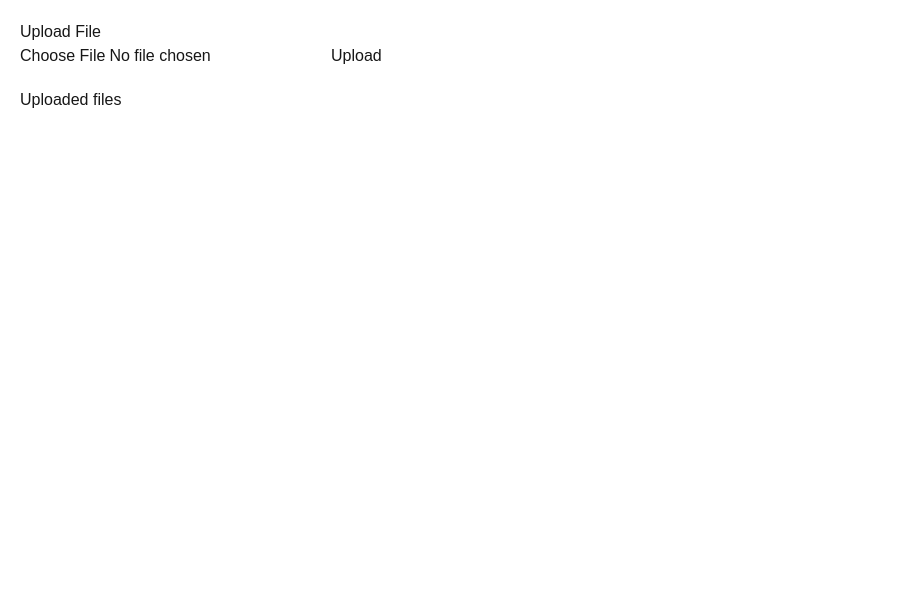
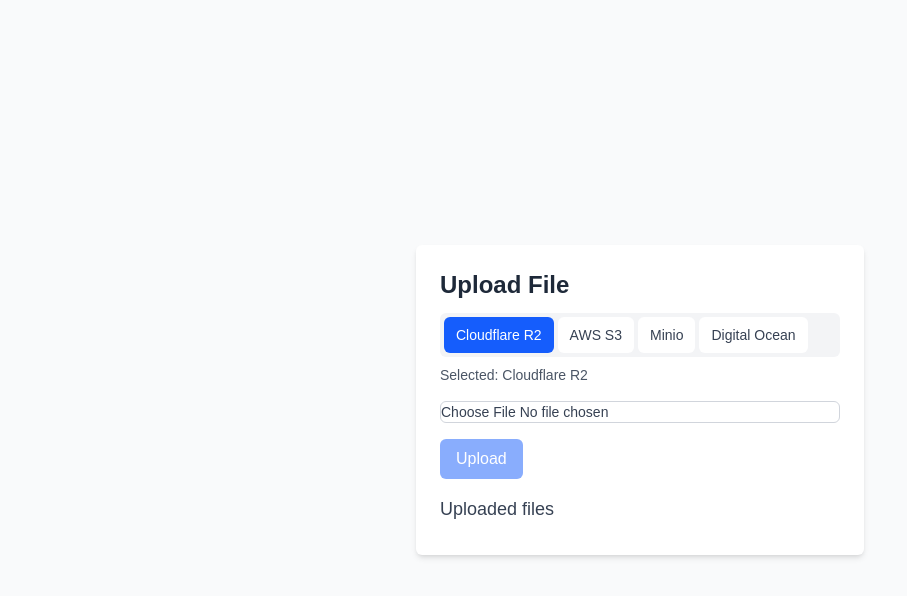
Before and after one commit to hudy9x/bucketmate, a Next.js app in the folder src/nextjs/: page / in a window 1280 px wide. Shown: the top 596 px of the page, without its empty margins (0-907 px from the left). Built offline with nearby package versions, Linux system fonts and the light colour scheme.

Commit message:
add demo ui

```diff
--- a/src/nextjs/package.json
+++ b/src/nextjs/package.json
@@ -1,5 +1,5 @@
 {
-  "name": "demo",
+  "name": "demo-nextjs",
   "version": "0.1.0",
   "private": true,
   "scripts": {
--- a/src/nextjs/src/app/api/s3/route.ts
+++ /dev/null
@@ -1,47 +0,0 @@
-import { createS3Client } from '@bucketmate/client';
-import { NextResponse } from 'next/server';
-
-export async function GET() {
-  try {
-    // Call the createS3Client function
-    createS3Client();
-
-    // Return a success response
-    return NextResponse.json({
-      success: true,
-      message: 'S3 Client created successfully',
-      timestamp: new Date().toISOString()
-    });
-  } catch (error) {
-    // Return an error response if something goes wrong
-    return NextResponse.json(
-      {
-        success: false,
-        message: 'Failed to create S3 client',
-        error: error instanceof Error ? error.message : 'Unknown error',
-        timestamp: new Date().toISOString()
-      },
-      { status: 500 }
-    );
-  }
-}
-
-export async function POST(req: Request) {
-  try {
-    const { key } = await req.json();
-    if (typeof key !== 'string' || key.length === 0) {
-      return NextResponse.json({ error: 'key is required' }, { status: 400 });
-    }
-    const client = createS3Client();
-    const url = await client.generatePresignedUrl({ key });
-    return NextResponse.json({ url });
-  } catch (e) {
-    return NextResponse.json(
-      {
-        error: 'internal_error',
-        detail: e instanceof Error ? e.message : 'Unknown error'
-      },
-      { status: 500 }
-    );
-  }
-}
--- a/src/nextjs/src/app/page.tsx
+++ b/src/nextjs/src/app/page.tsx
@@ -2,8 +2,18 @@
 import React, { useState, useRef } from 'react';
 
 export default function Home() {
+  const providers = ["Cloudflare R2", "AWS S3", "Minio", "Digital Ocean"];
+  const [provider, setProvider] = useState<string>(providers[0]);
+
   const [file, setFile] = useState<File | null>(null);
-  const [uploaded, setUploaded] = useState<string[]>([]);
+  type UploadedItem = {
+    name: string;
+    fileUrl?: string;
+    presignedUrl?: string;
+    contentType?: string;
+    size?: number;
+  };
+  const [uploaded, setUploaded] = useState<UploadedItem[]>([]);
   const inputRef = useRef<HTMLInputElement | null>(null);
 
   function onFileChange(e: React.ChangeEvent<HTMLInputElement>) {
@@ -12,30 +22,44 @@
     }
   }
 
+  // map endpoints (currently same, but ready to customize per provider)
+  const endpointMap: Record<string, string> = {
+    "Cloudflare R2": 'http://localhost:4001/api/bucketmate/create-presigned-url',
+    "AWS S3": 'http://localhost:4001/api/bucketmate-s3/create-presigned-url',
+    "Minio": 'http://localhost:4001/api/bucketmate-minio/create-presigned-url',
+    "Digital Ocean": 'http://localhost:4001/api/bucketmate-do/create-presigned-url',
+  };
+
   async function upload() {
     if (!file) return;
     try {
-      const res = await fetch('/api/s3', {
+      const endpoint = endpointMap[provider] ?? 'http://localhost:4001/api/bucketmate/create-presigned-url';
+      const res = await fetch(endpoint, {
         method: 'POST',
         headers: { 'Content-Type': 'application/json' },
-        body: JSON.stringify({ key: file.name })
+        body: JSON.stringify({ key: file.name, provider })
       });
       if (!res.ok) {
         alert('Failed to obtain presigned URL');
         return;
       }
       const data = await res.json();
-      const url = data?.url as string | undefined;
-      if (!url) {
+      const presignedUrl = (data?.presignedUrl ?? data?.url) as string | undefined;
+      const fileUrl = (data?.fileUrl ?? data?.fileUrl) as string | undefined;
+      const name = (data?.name ?? file.name) as string;
+      const contentType = (data?.contentType ?? 'application/octet-stream') as string;
+      const size = (data?.size ?? 0) as number;
+      if (!presignedUrl) {
         alert('Invalid presigned URL');
         return;
       }
-      const put = await fetch(url, { method: 'PUT', body: file });
+      const put = await fetch(presignedUrl, { method: 'PUT', body: file });
       if (!put.ok) {
+        console.log(put)
         alert('Upload failed');
         return;
       }
-      setUploaded((u) => [file!.name, ...u]);
+      setUploaded((u) => [{ name, fileUrl, presignedUrl, contentType, size }, ...u]);
       setFile(null);
       if (inputRef.current) inputRef.current.value = '';
     } catch (err) {
@@ -44,19 +68,90 @@
     }
   }
 
+  async function deleteItem(name: string) {
+    // call API to delete by key; not strictly required to display now
+    try {
+      const res = await fetch('http://localhost:4001/api/bucketmate/delete-object', {
+        method: 'POST',
+        headers: { 'Content-Type': 'application/json' },
+        body: JSON.stringify({ key: name })
+      });
+      if (res.ok) {
+        setUploaded((u) => u.filter((it) => it.name !== name));
+      } else {
+        console.warn('Delete request failed');
+      }
+    } catch (e) {
+      console.error(e);
+    }
+  }
+
   return (
-    <div style={{ padding: 20 }}>
-      <h1>Upload File</h1>
-      <input ref={inputRef} type="file" onChange={onFileChange} />
-      <button onClick={upload} disabled={!file} style={{ marginLeft: 8 }}>
-        Upload
-      </button>
-      <h2 style={{ marginTop: 20 }}>Uploaded files</h2>
-      <ul>
-        {uploaded.map((name) => (
-          <li key={name}>{name}</li>
-        ))}
-      </ul>
+    <div className='min-h-screen bg-gray-50 flex items-center justify-center'>
+      <div className='w-full max-w-md p-6 bg-white rounded-md shadow-md'>
+        <h1 className='text-2xl font-semibold text-gray-800 mb-3'>Upload File</h1>
+
+        <div className='mb-4' aria-label='Storage provider' role='group'>
+          <div className='flex gap-1 bg-gray-100 rounded-md p-1 mb-2' aria-label='Provider options'>
+            {providers.map((p) => (
+              <button
+                key={p}
+                onClick={() => setProvider(p)}
+                className={`px-3 py-2 rounded-md text-sm font-medium
+                  ${provider === p ? 'bg-blue-600 text-white' : 'bg-white text-gray-700 hover:bg-gray-100'}`}
+                aria-pressed={provider === p}
+              >
+                {p}
+              </button>
+            ))}
+          </div>
+          <div className='text-sm text-gray-600'>Selected: {provider}</div>
+        </div>
+
+        <div className='mb-4'>
+          <input
+            ref={inputRef}
+            type='file'
+            onChange={onFileChange}
+            className='block w-full text-sm text-gray-700 border border-gray-300 rounded-md cursor-pointer focus:outline-none focus:ring-2 focus:ring-blue-500 focus:border-blue-500'
+          />
+        </div>
+
+        <div className='flex items-center gap-2 mb-4'>
+          <button
+            onClick={upload}
+            disabled={!file}
+            className='px-4 py-2 bg-blue-600 text-white rounded-md hover:bg-blue-700 disabled:opacity-50 disabled:cursor-not-allowed'
+          >
+            Upload
+          </button>
+          {file && (
+            <span className='text-sm text-gray-600 truncate' style={{ maxWidth: '60%' }}>
+              {file.name}
+            </span>
+          )}
+        </div>
+
+        <h2 className='text-lg font-medium text-gray-700 mb-2'>Uploaded files</h2>
+        <ul className='space-y-2'>
+          {uploaded.map((it) => (
+            <li key={it.name} className='bg-white border border-gray-200 rounded-md px-3 py-2 text-sm text-gray-800 flex items-center'>
+              {it.fileUrl && it.contentType?.startsWith('image/') ? (
+                <img src={it.fileUrl} alt={it.name} style={{ width: 48, height: 48, objectFit: 'cover', borderRadius: 6, marginRight: 8 }} />
+              ) : (
+                <span className='w-8 h-6 inline-block bg-gray-200 rounded mr-2' />
+              )}
+              <span className='flex-1'>{it.name}</span>
+              <button
+                onClick={() => deleteItem(it.name)}
+                className='text-red-600 hover:underline ml-2'
+              >
+                Delete
+              </button>
+            </li>
+          ))}
+        </ul>
+      </div>
     </div>
   );
 }
```
